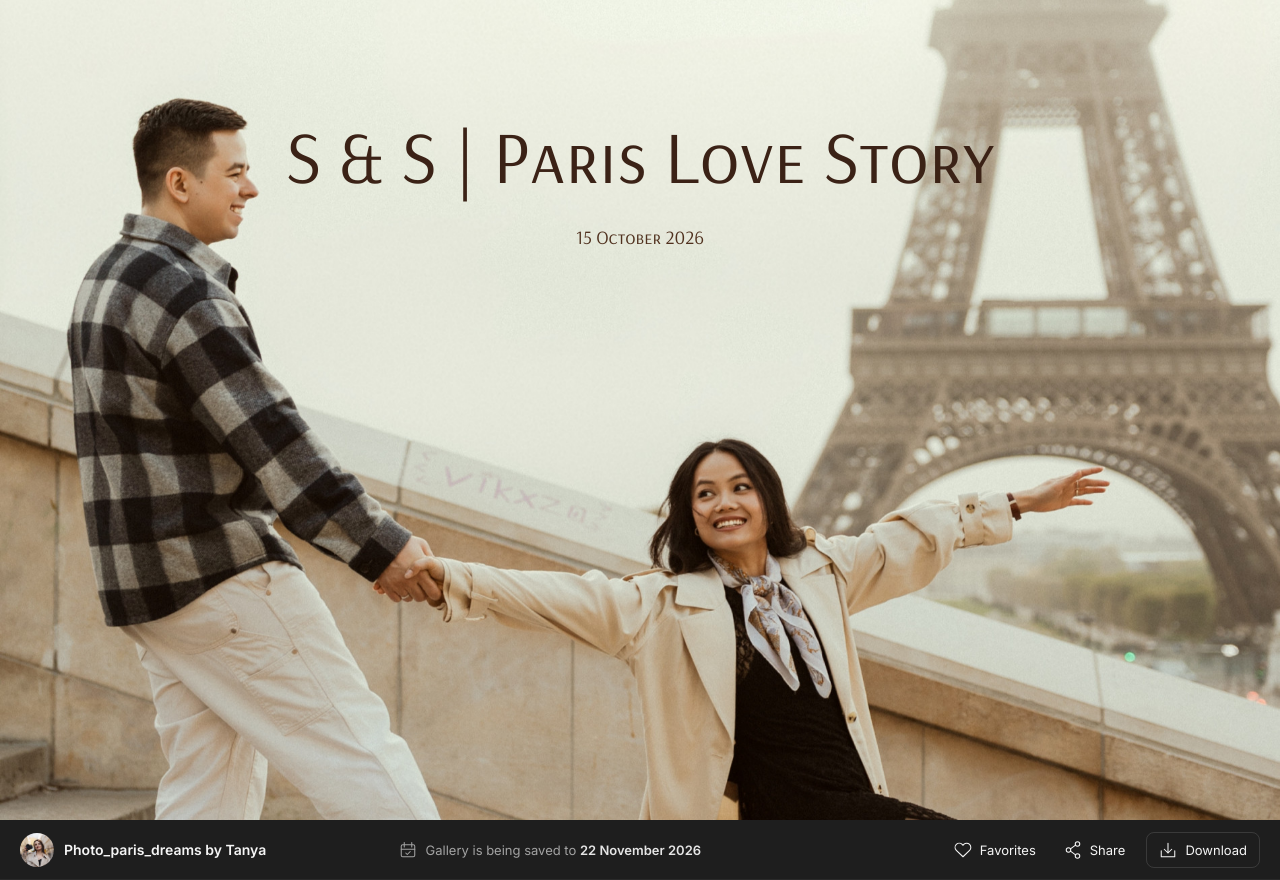
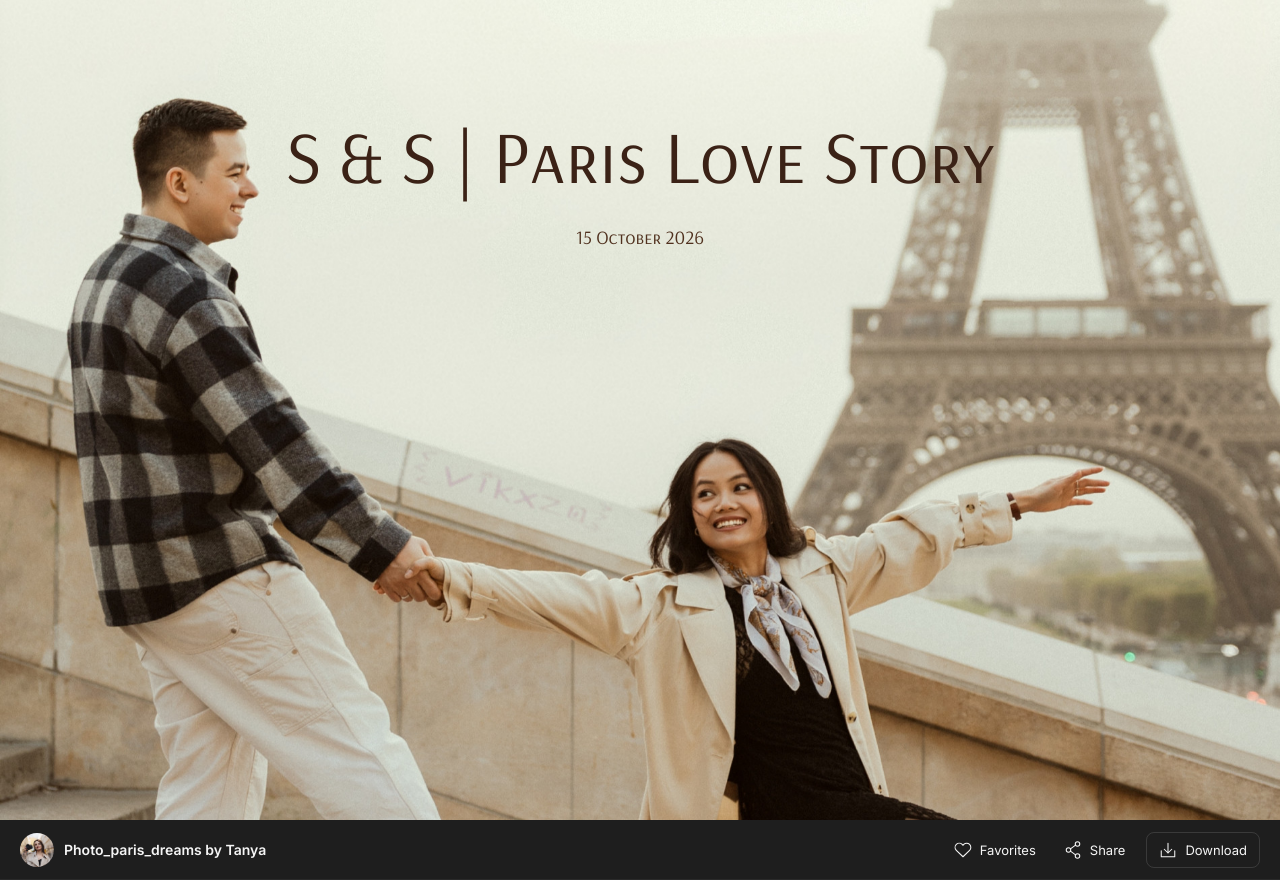
Before and after one commit to smikhaylyuk/paris-love-story, a website: page index.html in a window 1280 px wide. Shown: the top 880 px of the page. Drawn offline with Linux system fonts and the light colour scheme; grey boxes are pictures that could not be loaded.

Commit message:
Remove the gallery expiry message

```diff
--- a/index.html
+++ b/index.html
@@ -31,7 +31,6 @@
       <img src="assets/photographer.jpg" alt="" width="34" height="34">
       <span>Photo_paris_dreams by Tanya</span>
     </a>
-    <p class="archive-note"><svg aria-hidden="true"><use href="#icon-calendar"/></svg><span>Gallery is being saved to <strong>22 November 2026</strong></span></p>
     <div class="toolbar">
       <button class="tool" id="favorites-filter" type="button" aria-pressed="false" title="Show favorites"><svg aria-hidden="true"><use href="#icon-heart"/></svg><span class="tool-label">Favorites</span><span id="favorites-count" hidden></span></button>
       <button class="tool" id="share-gallery" type="button" title="Share gallery"><svg aria-hidden="true"><use href="#icon-share"/></svg><span class="tool-label">Share</span></button>
```
